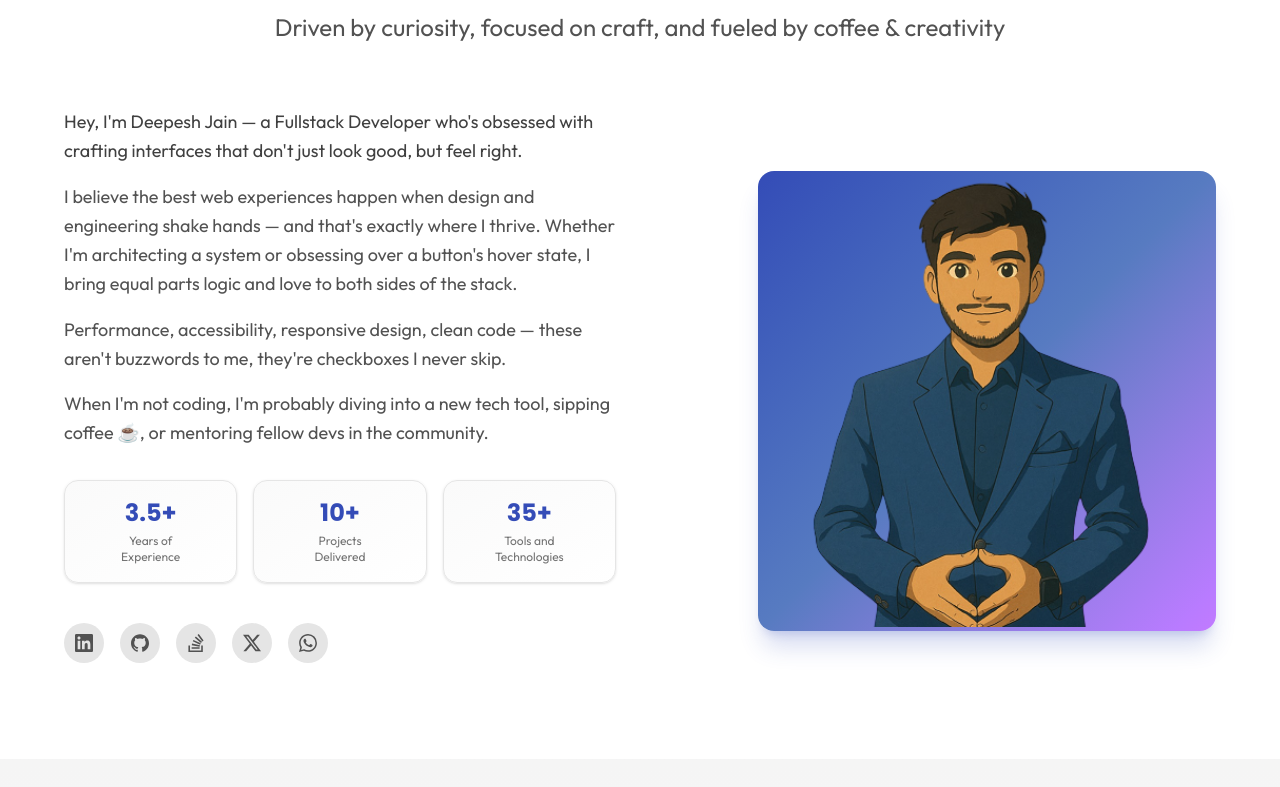
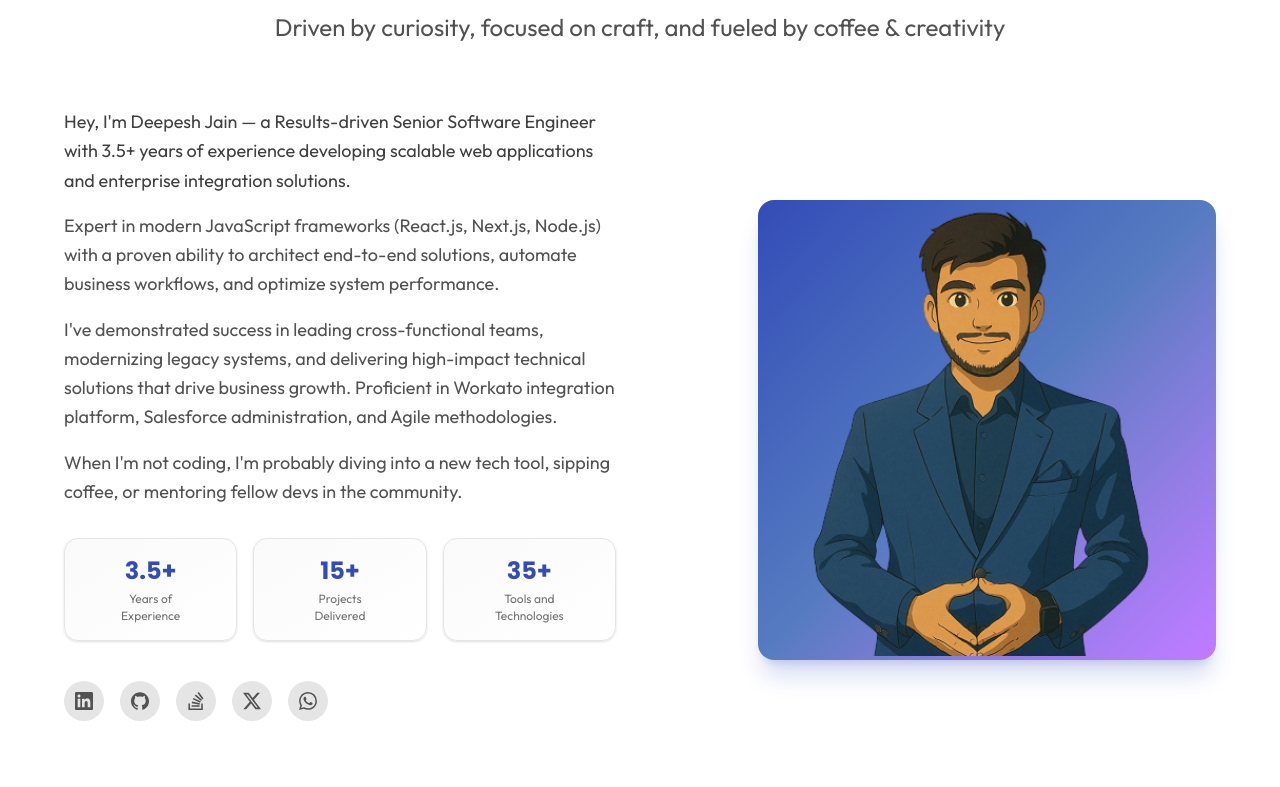
Before and after one commit to deepeshjaindj/modern-portfolio, a Next.js app: page / in a window 1280 px wide. Shown: the part 953-1740 px from the top of the page. Built offline with nearby package versions, Linux system fonts and the light colour scheme; a web font is replaced by a local one.

Commit message:
Enhanced Web Content

```diff
--- a/src/app/layout.tsx
+++ b/src/app/layout.tsx
@@ -41,11 +41,12 @@ export const metadata: Metadata = {
     template: "%s | Deepesh Jain Portfolio",
   },
   description:
-    "Experienced Fullstack Developer building scalable web apps using React, Next.js, Node.js, and Tailwind. 3+ years of experience crafting dynamic, modern web applications with TypeScript, AWS, and cloud services.",
+    "Results-driven Full-Stack Software Engineer with 3+ years of experience developing scalable web applications and enterprise integration solutions. Expert in React.js, Next.js, Node.js, TypeScript, and Workato.",
   keywords: [
     "Deepesh Jain",
     "Deepesh Jain Portfolio",
     "Deepesh Jain Resume",
+    "Senior Software Engineer",
     "Fullstack Developer",
     "Frontend Developer",
     "Backend Developer",
@@ -87,7 +88,7 @@ export const metadata: Metadata = {
     siteName: "Deepesh Jain Portfolio",
     title: "Deepesh Jain - An Engineer and a Problem Solver",
     description:
-      "Experienced Fullstack Developer building scalable web apps using React, Next.js, Node.js, and Tailwind. Specializing in TypeScript, AWS, and modern web technologies.",
+      "Results-driven Senior Software Engineer with 3.5+ years of experience developing scalable web applications and enterprise integration solutions. Expert in React.js, Next.js, Node.js, Workato, and JavaScript.",
     images: [
       {
         url: `${siteUrl}/deepesh-profile.png`,
@@ -101,7 +102,7 @@ export const metadata: Metadata = {
     card: "summary_large_image",
     title: "Deepesh Jain - An Engineer and a Problem Solver",
     description:
-      "Experienced Fullstack Developer building scalable web apps using React, Next.js, Node.js, and Tailwind.",
+      "Results-driven Full-Stack Software Engineer with 3+ years of experience. Expert in React.js, Next.js, Node.js, and TypeScript.",
     creator: "@deepeshjaindj2",
     images: [`${siteUrl}/deepesh-profile.png`],
   },
@@ -145,17 +146,17 @@ export default function RootLayout({
           "https://twitter.com/deepeshjaindj2",
           "https://stackoverflow.com/users/14953697/deepesh-jain",
         ],
-        jobTitle: "Fullstack Developer",
+        jobTitle: "Senior Software Engineer",
         worksFor: {
           "@type": "Organization",
-          name: "Ksolves India Limited",
+          name: "OneSolve Technologies",
         },
         description:
-          "Fullstack Developer specializing in scalable web apps using React, Next.js, Node.js, and TypeScript.",
+          "Senior Software Engineer specializing in scalable web applications and enterprise integration solutions using React, Next.js, Node.js, and TypeScript.",
         image: `${siteUrl}/deepesh-profile.png`,
         alumniOf: {
           "@type": "EducationalOrganization",
-          name: "Babulal Tarabai Institute of Research and Technology",
+          name: "Rajiv Gandhi Techniocal University",
         },
         knowsAbout: [
           "React",
@@ -166,6 +167,10 @@ export default function RootLayout({
           "Full Stack Development",
           "Web Development",
           "Software Engineering",
+          "Workato",
+          "Stack AI",
+          "Salesforce",
+          "Enterprise Integration",
         ],
       },
       {
@@ -204,6 +209,10 @@ export default function RootLayout({
           "Backend Development",
           "React Development",
           "Next.js Development",
+          "Workato",
+          "Stack AI",
+          "Enterprise Integration",
+          "Workflow Automation",
         ],
       },
     ],
--- a/src/components/sections/About.tsx
+++ b/src/components/sections/About.tsx
@@ -8,7 +8,7 @@ import { SOCIAL_LINKS } from "@/utils/constants";
 
 const ABOUT_STATS = [
   { value: "3.5+", label: "Years of\nExperience" },
-  { value: "10+", label: "Projects\nDelivered" },
+  { value: "15+", label: "Projects\nDelivered" },
   { value: "35+", label: "Tools and\nTechnologies" },
 ];
 
@@ -51,25 +51,25 @@ const About = () => {
             className="flex-1 text-left text-base md:text-lg leading-relaxed space-y-4 order-2 md:order-1"
           >
             <p className="text-center md:text-left text-neutral-700">
-              Hey, I&apos;m Deepesh Jain — a Fullstack Developer who&apos;s
-              obsessed with crafting interfaces that don&apos;t just look good,
-              but feel right.
+              Hey, I&apos;m Deepesh Jain — a Results-driven Senior Software
+              Engineer with 3.5+ years of experience developing scalable web
+              applications and enterprise integration solutions.
             </p>
             <p className="text-center md:text-left">
-              I believe the best web experiences happen when design and
-              engineering shake hands — and that&apos;s exactly where I thrive.
-              Whether I&apos;m architecting a system or obsessing over a
-              button&apos;s hover state, I bring equal parts logic and love to
-              both sides of the stack.
+              Expert in modern JavaScript frameworks (React.js, Next.js,
+              Node.js) with a proven ability to architect end-to-end solutions,
+              automate business workflows, and optimize system performance.
             </p>
             <p className="text-center md:text-left">
-              Performance, accessibility, responsive design, clean code — these
-              aren&apos;t buzzwords to me, they&apos;re checkboxes I never skip.
+              I&apos;ve demonstrated success in leading cross-functional teams,
+              modernizing legacy systems, and delivering high-impact technical
+              solutions that drive business growth. Proficient in Workato
+              integration platform, Salesforce administration, and Agile
+              methodologies.
             </p>
             <p className="text-center md:text-left">
               When I&apos;m not coding, I&apos;m probably diving into a new tech
-              tool, sipping coffee ☕, or mentoring fellow devs in the
-              community.
+              tool, sipping coffee, or mentoring fellow devs in the community.
             </p>
 
             {/* Stats Cards */}
--- a/src/components/sections/Hero.tsx
+++ b/src/components/sections/Hero.tsx
@@ -11,7 +11,7 @@ import { ContactForm } from "../molecules";
 
 const STATS = [
   { value: "3.5+", label: "Years Exp." },
-  { value: "10+", label: "Projects" },
+  { value: "15+", label: "Projects" },
   { value: "20+", label: "Technologies" },
   { value: "6+", label: "Clients" },
 ];
@@ -88,7 +88,7 @@ const Hero: NextPage = () => {
                 className="object-cover w-full h-full"
               />
             </div>
-            <span>a Fullstack Developer</span>
+            <span>a Senior Software Engineer</span>
           </motion.h2>
 
           {/* Call-to-Action Buttons */}
```
Also changed, not shown: src/components/sections/Experience.tsx (+17 -21 lines).
